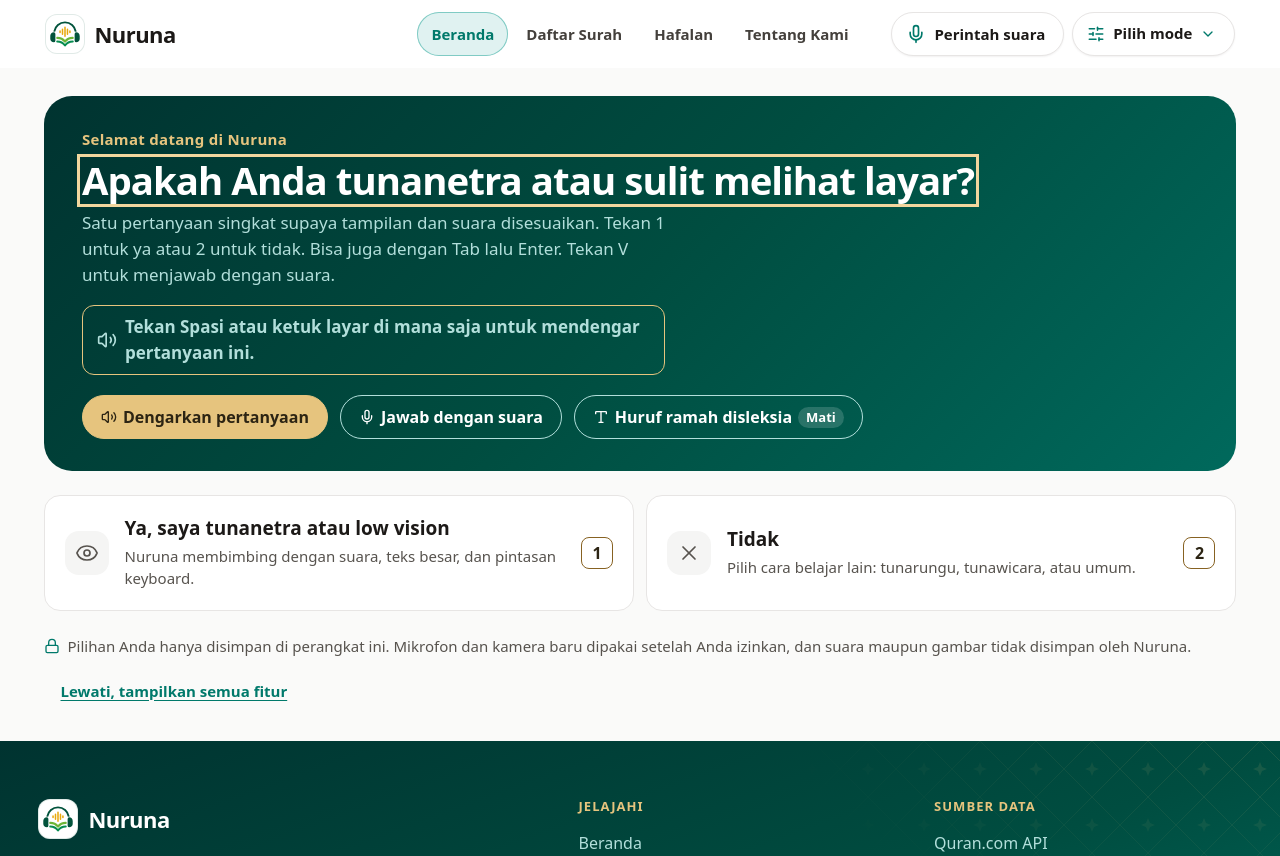
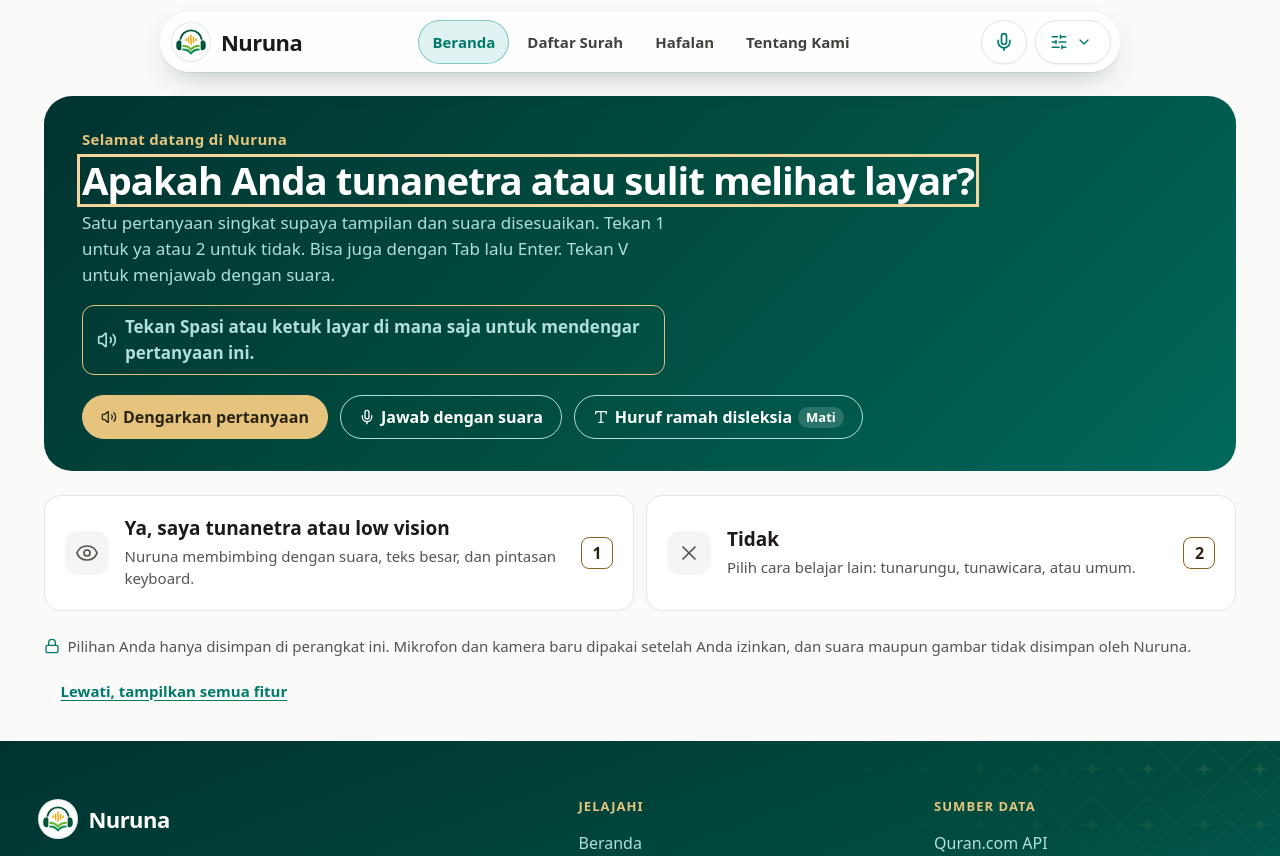
Before and after one commit to ISEKAI-SYSTEM/NurunaSystem, a Next.js app: page / in a window 1280 px wide. Shown: the top 856 px of the page. Built offline with nearby package versions, Linux system fonts and the light colour scheme; a web font is replaced by a local one.

Commit message:
Navbar changes

```diff
--- a/src/components/site-chrome.module.css
+++ b/src/components/site-chrome.module.css
@@ -20,15 +20,7 @@
   padding: 0.625rem clamp(1.5rem, 3.4vw, 3.25rem);
   border: 1px solid transparent;
   background-color: var(--home-surface);
-  transition:
-    max-inline-size 450ms var(--chrome-ease),
-    min-block-size 450ms var(--chrome-ease),
-    translate 450ms var(--chrome-ease),
-    padding 450ms var(--chrome-ease),
-    border-radius 450ms var(--chrome-ease),
-    border-color 300ms var(--chrome-ease),
-    background-color 300ms var(--chrome-ease),
-    box-shadow 450ms var(--chrome-ease);
+  transition: translate 450ms var(--chrome-ease);
 }
 
 .brand {
@@ -45,13 +37,9 @@
   width: 2.5rem;
   height: 2.5rem;
   place-items: center;
-  border-radius: 0.75rem;
+  border-radius: 50%;
   background: #ffffff;
   box-shadow: inset 0 0 0 1px rgb(2 83 60 / 0.12);
-  transition:
-    border-radius 450ms var(--chrome-ease),
-    background-color 300ms var(--chrome-ease),
-    color 300ms var(--chrome-ease);
 }
 
 .brandName {
@@ -122,35 +110,7 @@
     box-shadow: none;
   }
 
-  .header[data-scrolled] .brandMark {
-    border-radius: 50%;
-  }
-
-  :global([data-workspace]):has([data-bleed]) > .header:not([data-scrolled]) .bar {
-    background-color: transparent;
-    color: var(--home-light);
-  }
-
-  :global([data-workspace]):has([data-bleed]) > .header:not([data-scrolled]) .nav a {
-    color: rgb(255 255 255 / 0.86);
-  }
-
-  :global([data-workspace]):has([data-bleed]) > .header:not([data-scrolled]) .nav a:hover {
-    background: rgb(255 255 255 / 0.1);
-    color: var(--home-light);
-  }
-
-  :global([data-workspace]):has([data-bleed]) > .header:not([data-scrolled]) .nav a[aria-current="page"] {
-    background: rgb(255 255 255 / 0.14);
-    color: var(--home-light);
-    box-shadow: inset 0 0 0 1px rgb(255 255 255 / 0.35);
-  }
-
-  :global([data-workspace]):has([data-bleed]) > .header:not([data-scrolled]) :is(.brand, .nav a):focus-visible {
-    --focus: var(--home-focus-dark);
-  }
-
-  .header[data-scrolled] .bar {
+  .bar {
     max-inline-size: min(60rem, 100% - 2rem);
     min-block-size: 3.75rem;
     translate: 0 0.75rem;
@@ -164,7 +124,7 @@
     backdrop-filter: blur(14px) saturate(1.5);
   }
 
-  .header[data-scrolled] .actions [data-label] {
+  .actions [data-label] {
     position: absolute;
     inline-size: 1px;
     block-size: 1px;
@@ -173,7 +133,7 @@
     white-space: nowrap;
   }
 
-  .header[data-scrolled] .actions button {
+  .actions button {
     padding-inline: 0.75rem;
   }
 }
@@ -218,7 +178,7 @@ html[data-contrast="tinggi"] .footer::before {
   display: none;
 }
 
-html[data-contrast="tinggi"] .header[data-scrolled] .bar {
+html[data-contrast="tinggi"] .bar {
   border-color: var(--home-line);
   background-color: var(--home-surface);
   backdrop-filter: none;
--- a/src/components/site-header.tsx
+++ b/src/components/site-header.tsx
@@ -13,19 +13,16 @@ import { SITE_LINKS } from "@/lib/site";
 import styles from "./site-chrome.module.css";
 import workspace from "./workspace.module.css";
 
-let floating = false;
 let hidden = false;
 let lastY = 0;
-function readHeaderState() {
+function readHidden() {
   const y = window.scrollY;
-  if (!floating && y > 24) floating = true;
-  else if (floating && y < 4) floating = false;
   const delta = y - lastY;
   if (Math.abs(delta) > 6 || y < 4) {
     hidden = y > 160 && delta > 0;
     lastY = y;
   }
-  return hidden ? "hidden" : floating ? "floating" : "top";
+  return hidden;
 }
 
 function subscribeScroll(onChange: () => void) {
@@ -33,14 +30,13 @@ function subscribeScroll(onChange: () => void) {
   return () => window.removeEventListener("scroll", onChange);
 }
 
-export function SiteHeader({ floatOnScroll = true }: { floatOnScroll?: boolean }) {
-  const state = useSyncExternalStore(subscribeScroll, readHeaderState, () => "top");
+export function SiteHeader() {
+  const hidden = useSyncExternalStore(subscribeScroll, readHidden, () => false);
 
   return (
     <header
       className={styles.header}
-      data-scrolled={(floatOnScroll && state !== "top") || undefined}
-      data-hidden={state === "hidden" || undefined}
+      data-hidden={hidden || undefined}
       data-reader-topbar
     >
       <div className={styles.bar}>
--- a/src/components/workspace-shell.tsx
+++ b/src/components/workspace-shell.tsx
@@ -16,7 +16,7 @@ export function WorkspaceShell({
 }) {
   return (
     <div className={styles.shell} data-workspace={page}>
-      <SiteHeader floatOnScroll={page !== "reader"} />
+      <SiteHeader />
       <div className={sidebar ? styles.withSidebar : styles.body}>
         {sidebar}
         <main id="konten-utama" tabIndex={-1} className={styles.main}>
```
